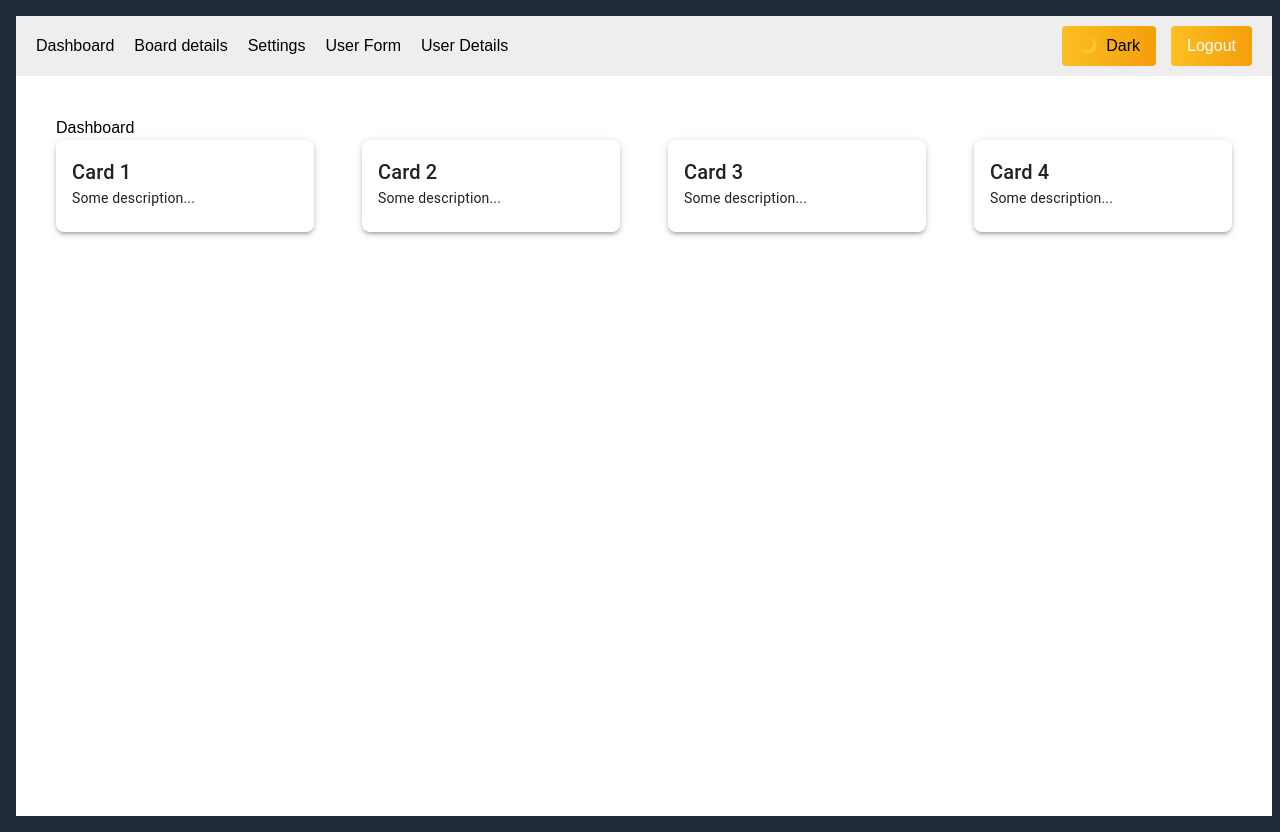
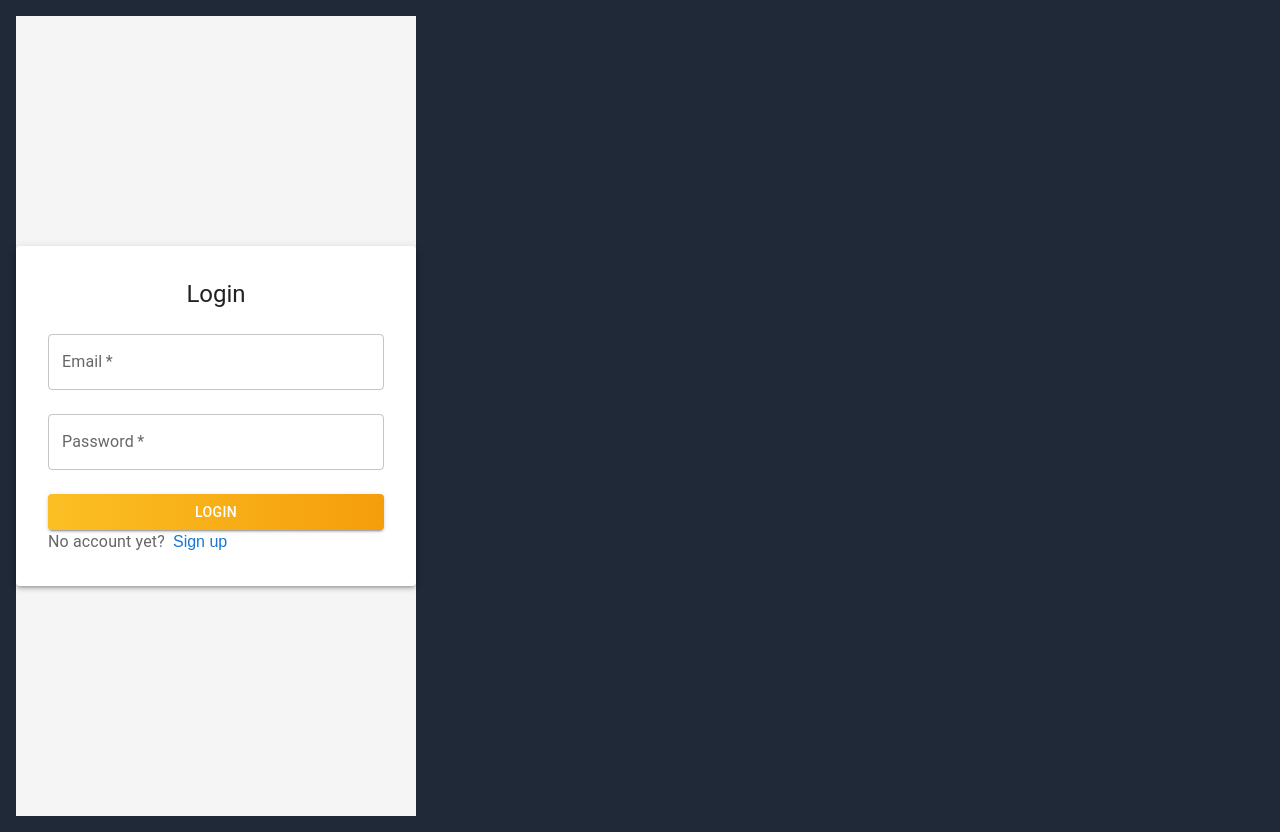
Before and after one commit to PavithraVPrabhu/Task-Manager-App, a React (Vite) app in the folder task-manager/: page /login in a window 1280 px wide. Before the commit this address led to /dashboard. Built offline with nearby package versions, Linux system fonts and the light colour scheme; data requests are answered from the project's data file; sample sign-in values are in the browser's storage.

Commit message:
add basic local storage authentication

```diff
--- a/task-manager/src/App.tsx
+++ b/task-manager/src/App.tsx
@@ -1,9 +1,13 @@
-import React from "react";
+import React, { useEffect } from "react";
 import AppRoutes from "./routes"
 import { ThemeProvider } from "./context/ThemeContext";
 import { UserProvider } from "./context/UserContext";
 
 const App: React.FC = () => {
+  useEffect(()=>{
+    localStorage.removeItem("user");
+  },[]
+  );
   return (
     <ThemeProvider>
       <UserProvider>
--- a/task-manager/src/pages/Login.tsx
+++ b/task-manager/src/pages/Login.tsx
@@ -1,13 +1,41 @@
-import React from 'react'
-import { Button, TextField, Paper, Typography, Box ,FormLabel, Link} from "@mui/material";
+import React, { useState, useEffect } from "react";
+import {
+  Button,
+  TextField,
+  Paper,
+  Typography,
+  Box,
+  FormLabel,
+  Link,
+} from "@mui/material";
 import { Link as RouterLink, useNavigate } from "react-router-dom";
 
 const Login = () => {
   const navigate = useNavigate();
+  const [email, setEmail] = useState("");
+  const [password, setPassword] = useState("");
+  useEffect(() => {
+    setEmail('');
+    setPassword('');
+  }, []);
 
-  const handleClick = (event: { preventDefault: () => void; }) => {
-    event.preventDefault();
-    navigate('/dashboard');
+  const handleClick = (e: React.FormEvent) => {
+    e.preventDefault();
+
+    const storedUser = localStorage.getItem("registeredUser");
+    if (!storedUser) {
+      alert("No user found. Please sign up first.");
+      return;
+    }
+
+    const user = JSON.parse(storedUser);
+
+    if (email === user.email && password === user.password) {
+      localStorage.setItem("user", JSON.stringify(user));
+      navigate("/dashboard");
+    } else {
+      alert("Invalid credentials. Try again.");
+    }
   };
 
   return (
@@ -18,29 +46,35 @@ const Login = () => {
         alignItems: "center",
         height: "100vh",
         backgroundColor: "#f5f5f5",
-        width: "100vw"
       }}
     >
-   <Paper elevation={3} sx={{ padding: 4, width: 400, maxWidth: "90vw" }}>
-
+      <Paper elevation={3} sx={{ padding: 4, width: 400 }}>
         <Typography variant="h5" gutterBottom align="center">
           Login
         </Typography>
 
-        <form onSubmit={handleClick}>
+        <form autoComplete="off" onSubmit={handleClick}>
           <TextField
             label="Email"
             type="email"
+            value={email}
+            onChange={(e) => setEmail(e.target.value)}
             fullWidth
             margin="normal"
             required
+            autoComplete="off"
+
           />
           <TextField
             label="Password"
             type="password"
+            value={password}
+            onChange={(e) => setPassword(e.target.value)}
             fullWidth
             margin="normal"
             required
+            autoComplete="off"
+
           />
 
           <Button
@@ -53,16 +87,88 @@ const Login = () => {
             Login
           </Button>
 
-          <FormLabel>No account yet?</FormLabel>
-          <span>
-            <Link component={RouterLink} to="/signup" underline="hover">
-              Sign up
-            </Link>
-          </span>
+          <FormLabel sx={{ marginTop: 2 }}>No account yet?</FormLabel>
+          <Link component={RouterLink} to="/signup" underline="hover" sx={{ ml: 1 }}>
+            Sign up
+          </Link>
         </form>
       </Paper>
     </Box>
-  )
-}
+  );
+};
 
-export default Login
+export default Login;
+
+
+
+
+
+
+// import React from 'react'
+// import { Button, TextField, Paper, Typography, Box ,FormLabel, Link} from "@mui/material";
+// import { Link as RouterLink, useNavigate } from "react-router-dom";
+
+// const Login = () => {
+//   const navigate = useNavigate();
+
+//   const handleClick = (event: { preventDefault: () => void; }) => {
+//     event.preventDefault();
+//     navigate('/dashboard');
+//   };
+
+//   return (
+//     <Box
+//       sx={{
+//         display: "flex",
+//         justifyContent: "center",
+//         alignItems: "center",
+//         height: "100vh",
+//         backgroundColor: "#f5f5f5",
+//         width: "100vw"
+//       }}
+//     >
+//    <Paper elevation={3} sx={{ padding: 4, width: 400, maxWidth: "90vw" }}>
+
+//         <Typography variant="h5" gutterBottom align="center">
+//           Login
+//         </Typography>
+
+//         <form onSubmit={handleClick}>
+//           <TextField
+//             label="Email"
+//             type="email"
+//             fullWidth
+//             margin="normal"
+//             required
+//           />
+//           <TextField
+//             label="Password"
+//             type="password"
+//             fullWidth
+//             margin="normal"
+//             required
+//           />
+
+//           <Button
+//             variant="contained"
+//             color="primary"
+//             type="submit"
+//             fullWidth
+//             sx={{ marginTop: 2 }}
+//           >
+//             Login
+//           </Button>
+
+//           <FormLabel>No account yet?</FormLabel>
+//           <span>
+//             <Link component={RouterLink} to="/signup" underline="hover">
+//               Sign up
+//             </Link>
+//           </span>
+//         </form>
+//       </Paper>
+//     </Box>
+//   )
+// }
+
+// export default Login
--- a/task-manager/src/pages/SignUp.tsx
+++ b/task-manager/src/pages/SignUp.tsx
@@ -1,34 +1,62 @@
-import React from 'react'
-import { Button, TextField, Paper, Typography, Box, FormControl, FormLabel, Link } from "@mui/material";
+import React, { useState } from "react";
+import { Button, TextField, Paper, Typography, Box, Link } from "@mui/material";
+import { Link as RouterLink, useNavigate } from "react-router-dom";
+
 const SignUp = () => {
+  const [name, setName] = useState("");
+  const [email, setEmail] = useState("");
+  const [address, setAddress] = useState("");
+  const [password, setPassword] = useState("");
+  const navigate = useNavigate();
+
+  const handleSubmit = (e: React.FormEvent) => {
+    e.preventDefault();
+
+    const newUser = { name, email, address, password };
+    localStorage.setItem("registeredUser", JSON.stringify(newUser));
+    alert("Sign up successful! Please log in.");
+    navigate("/login");
+  };
+
   return (
-        <div>
-            <Box sx={{
+    <Box
+      sx={{
         display: "flex",
         justifyContent: "center",
         alignItems: "center",
         height: "100vh",
         backgroundColor: "#f5f5f5",
-            }}>
-                <Paper elevation={3} sx={{ padding: 4, width: 300 }}>
-                    <Typography>  Sign Up</Typography>
-                    <form>
+      }}
+    >
+      <Paper elevation={3} sx={{ padding: 4, width: 400 }}>
+        <Typography variant="h5" gutterBottom align="center">
+          Sign Up
+        </Typography>
+
+        <form onSubmit={handleSubmit}>
           <TextField
             label="Name"
-                            type="email"
+            type="name"
+            value={name}
+            onChange={(e) => setName(e.target.value)}
             fullWidth
             margin="normal"
             required
           />
           <TextField
             label="Email"
-                            type="password"
+            type="email"
+            value={email}
+            onChange={(e) => setEmail(e.target.value)}
             fullWidth
             margin="normal"
             required
-                        /> <TextField
+          />
+          <TextField
             label="Address"
-                            type="email"
+            type="address"
+            value={address}
+            onChange={(e) => setAddress(e.target.value)}
             fullWidth
             margin="normal"
             required
@@ -36,23 +64,94 @@ const SignUp = () => {
           <TextField
             label="Password"
             type="password"
+            value={password}
+            onChange={(e) => setPassword(e.target.value)}
             fullWidth
             margin="normal"
             required
           />
-                        <Button variant="contained"
+
+          <Button
+            variant="contained"
             color="primary"
             type="submit"
             fullWidth
-                            sx={{ marginTop: 2 }}>Sign up </Button>
+            sx={{ marginTop: 2 }}
+          >
+            Sign Up
+          </Button>
+
+          <Typography align="center" sx={{ marginTop: 2 }}>
+            Already have an account?{" "}
+            <Link component={RouterLink} to="/login" underline="hover">
+              Log in
+            </Link>
+          </Typography>
         </form>
+      </Paper>
+    </Box>
+  );
+};
 
-                </Paper>
+export default SignUp;
 
-            </Box>
 
-        </div>
-    )
-}
 
-export default SignUp
+// import React from 'react'
+// import { Button, TextField, Paper, Typography, Box, FormControl, FormLabel, Link } from "@mui/material";
+// const SignUp = () => {
+//     return (
+//         <div>
+//             <Box sx={{
+//                 display: "flex",
+//                 justifyContent: "center",
+//                 alignItems: "center",
+//                 height: "100vh",
+//                 backgroundColor: "#f5f5f5",
+//             }}>
+//                 <Paper elevation={3} sx={{ padding: 4, width: 300 }}>
+//                     <Typography>  Sign Up</Typography>
+//                     <form>
+//                         <TextField
+//                             label="Name"
+//                             type="email"
+//                             fullWidth
+//                             margin="normal"
+//                             required
+//                         />
+//                         <TextField
+//                             label="Email"
+//                             type="password"
+//                             fullWidth
+//                             margin="normal"
+//                             required
+//                         /> <TextField
+//                             label="Address"
+//                             type="email"
+//                             fullWidth
+//                             margin="normal"
+//                             required
+//                         />
+//                         <TextField
+//                             label="Password"
+//                             type="password"
+//                             fullWidth
+//                             margin="normal"
+//                             required
+//                         />
+//                         <Button variant="contained"
+//                             color="primary"
+//                             type="submit"
+//                             fullWidth
+//                             sx={{ marginTop: 2 }}>Sign up </Button>
+//                     </form>
+
+//                 </Paper>
+
+//             </Box>
+
+//         </div>
+//     )
+// }
+
+// export default SignUp
--- a/task-manager/src/routes.tsx
+++ b/task-manager/src/routes.tsx
@@ -1,4 +1,4 @@
-import React, { useState } from "react";
+import React, { useEffect, useState } from "react";
 import {
   Navigate,
   createBrowserRouter,
@@ -17,15 +17,35 @@ import type { UserFormData } from "./types/UserFormDataType";
 
 const AppRoutes: React.FC = () => {
   const [submittedUsers, setSubmittedUsers] = useState<UserFormData[]>([]);
-  const isLoggedIn = !!localStorage.getItem("user");
+  const [isLoggedIn, setIsLoggedIn] = useState<boolean>(
+    !!localStorage.getItem("user")
+  );
 
   const addNewUser = (user: UserFormData) => {
     setSubmittedUsers((prev) => [...prev, user]);
   };
 
+  // ✅ Listen for login/logout changes (even from other tabs)
+  useEffect(() => {
+    const handleStorageChange = () => {
+      setIsLoggedIn(!!localStorage.getItem("user"));
+    };
+    window.addEventListener("storage", handleStorageChange);
+    return () => window.removeEventListener("storage", handleStorageChange);
+  }, []);
+
+  // ✅ Also update immediately after login/logout in the same tab
+  useEffect(() => {
+    const interval = setInterval(() => {
+      const loggedIn = !!localStorage.getItem("user");
+      setIsLoggedIn(loggedIn);
+    }, 500); // check every 0.5s
+    return () => clearInterval(interval);
+  }, []);
+
   const router = createBrowserRouter([
-
-     {
+    // Public routes
+    {
       path: "/login",
       element: isLoggedIn ? <Navigate to="/dashboard" replace /> : <Login />,
     },
@@ -33,58 +53,26 @@ const AppRoutes: React.FC = () => {
       path: "/signup",
       element: isLoggedIn ? <Navigate to="/dashboard" replace /> : <SignUp />,
     },
+
+    // Protected routes
     {
+      path: "/",
+      element: isLoggedIn ? <AppLayout /> : <Navigate to="/login" replace />,
+      children: [
+        { index: true, element: <Navigate to="dashboard" replace /> },
+        { path: "dashboard", element: <Dashboard /> },
+        { path: "boarddetails", element: <BoardDetails /> },
+        { path: "settings", element: <Settings /> },
+        { path: "userdetails", element: <UserDetails /> },
+        { path: "users", element: <UserAppForm /> },
+        { path: "users/:id", element: <UserAppForm /> },
+      ],
+    },
 
-      path: "/",
-      element: <AppLayout />,
-
-      children: [
-
-        {
-          path: "/userdetails",
-          element: isLoggedIn ? (
-            <Navigate to="/dashboard" replace />
-          ) : (
-            <UserDetails  />
-          ),
-        },
-        {
-          path: "/users",
-          element: isLoggedIn ? (
-            <Navigate to="/dashboard" replace />
-          ) : (
-            <UserAppForm/>
-          ),
-        },
-        {
-          path: "/users/:id",
-          element: isLoggedIn ? (
-            <Navigate to="/dashboard" replace />
-          ) : (
-            <UserAppForm />
-          ),
-        },
-        {
-          path: "/dashboard",
-          element: <Dashboard />,
-        },
-        {
-          path: "/boarddetails",
-          element: <BoardDetails />,
-        },
-        {
-          path: "/settings",
-          element: <Settings />,
-        },
-        {
-          index: true,
-          element: isLoggedIn ? (
-            <Navigate to="/dashboard" replace />
-          ) : (
-            <Navigate to="/login" replace />
-          ),
-        },
-      ],
+    // Fallback route
+    {
+      path: "*",
+      element: <Navigate to={isLoggedIn ? "/dashboard" : "/login"} replace />,
     },
   ]);
 
@@ -92,3 +80,106 @@ const AppRoutes: React.FC = () => {
 };
 
 export default AppRoutes;
+
+
+
+
+
+
+
+
+
+// import React, { useState } from "react";
+// import {
+//   Navigate,
+//   createBrowserRouter,
+//   RouterProvider,
+// } from "react-router-dom";
+
+// import Dashboard from "./pages/Dashboard";
+// import BoardDetails from "./pages/BoardDetails";
+// import Settings from "./pages/Settings";
+// import AppLayout from "./components/layout/AppLayout";
+// import Login from "./pages/Login";
+// import SignUp from "./pages/SignUp";
+// import UserAppForm from "./pages/UserAppForm";
+// import UserDetails from "./pages/UserDetails";
+// import type { UserFormData } from "./types/UserFormDataType";
+
+// const AppRoutes: React.FC = () => {
+//   const [submittedUsers, setSubmittedUsers] = useState<UserFormData[]>([]);
+//   const isLoggedIn = !!localStorage.getItem("user");
+
+//   const addNewUser = (user: UserFormData) => {
+//     setSubmittedUsers((prev) => [...prev, user]);
+//   };
+
+//   const router = createBrowserRouter([
+
+//      {
+//       path: "/login",
+//       element: isLoggedIn ? <Navigate to="/dashboard" replace /> : <Login />,
+//     },
+//     {
+//       path: "/signup",
+//       element: isLoggedIn ? <Navigate to="/dashboard" replace /> : <SignUp />,
+//     },
+//     {
+
+//       path: "/",
+//       element: <AppLayout />,
+
+//       children: [
+
+//         {
+//           path: "/userdetails",
+//           element: isLoggedIn ? (
+//             <Navigate to="/dashboard" replace />
+//           ) : (
+//             <UserDetails  />
+//           ),
+//         },
+//         {
+//           path: "/users",
+//           element: isLoggedIn ? (
+//             <Navigate to="/dashboard" replace />
+//           ) : (
+//             <UserAppForm/>
+//           ),
+//         },
+//         {
+//           path: "/users/:id",
+//           element: isLoggedIn ? (
+//             <Navigate to="/dashboard" replace />
+//           ) : (
+//             <UserAppForm />
+//           ),
+//         },
+//         {
+//           path: "/dashboard",
+//           element: <Dashboard />,
+//         },
+//         {
+//           path: "/boarddetails",
+//           element: <BoardDetails />,
+//         },
+//         {
+//           path: "/settings",
+//           element: <Settings />,
+//         },
+//         {
+//           index: true,
+//           element: isLoggedIn ? (
+//             <Navigate to="/dashboard" replace />
+//           ) : (
+//             <Navigate to="/login" replace />
+//           ),
+//         },
+//       ],
+//     },
+//   ]);
+
+//   return <RouterProvider router={router} />;
+// };
+
+// export default AppRoutes;
```
Also changed, not shown: task-manager/src/components/layout/NavBar.tsx (+3 -4 lines). Lines whose indentation alone changed are shown as unchanged.
